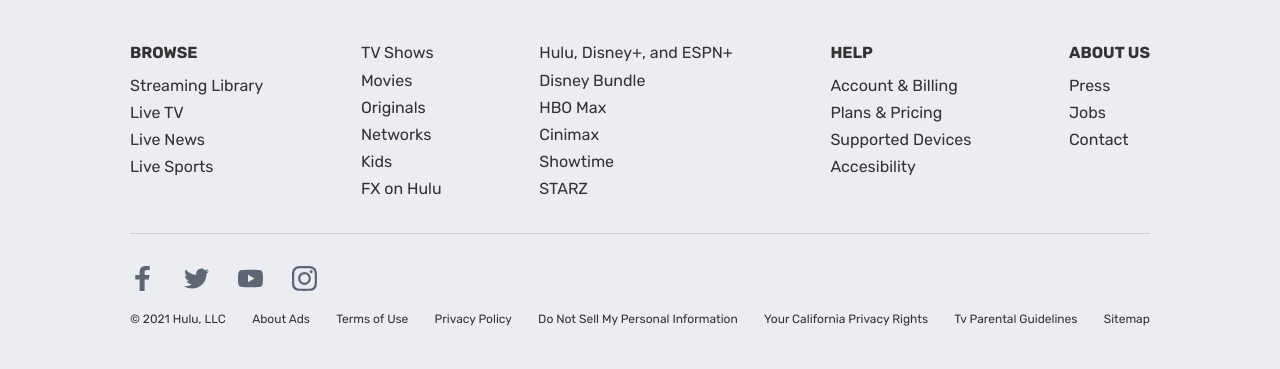
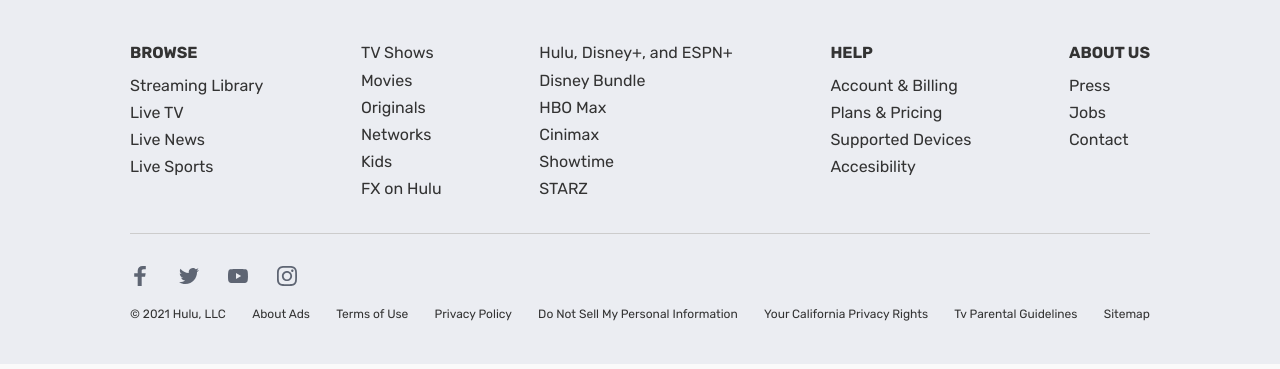
Before and after one commit to michael0221/Hulu-clone, a PHP site: page / in a window 1280 px wide. Shown: the part 4110-4479 px from the top of the page. Run offline with PHP 8.4, Linux system fonts and the light colour scheme; some libraries are stand-ins or nearby versions.

Commit message:
third commit

```diff
--- a/Css/Style.css
+++ b/Css/Style.css
@@ -535,8 +535,8 @@
 }
 
 .social-icons img {
-  width: 25px;
-  height: 25px;
+  width: 20px;
+  height: 20px;
   margin-right: 25px;
 }
 .footer-bottom{
```
